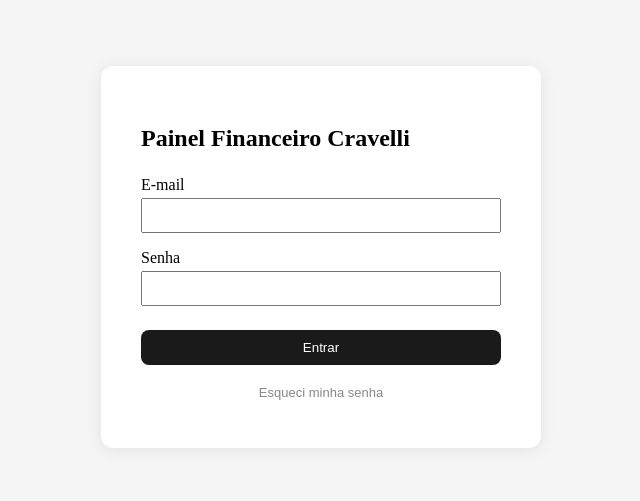
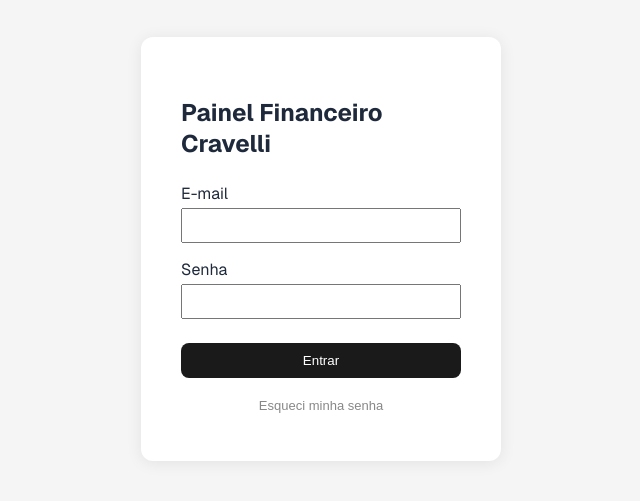
Before and after one commit to cibellycarvalho/financeiro-frontend, a React (Vite) app: page /login in a window 1280 px wide. Shown: the part 151-652 px from the top of the page, without its empty margins (319-959 px from the left). Built offline with nearby package versions, Linux system fonts and the light colour scheme; no server answers.

Commit message:
feat: liga tokens de design, fonte Geist e favicon no bootstrap

```diff
--- a/index.html
+++ b/index.html
@@ -3,6 +3,10 @@
   <head>
     <meta charset="UTF-8" />
     <meta name="viewport" content="width=device-width, initial-scale=1.0" />
+    <link rel="icon" type="image/svg+xml" href="/favicon.svg" />
+    <link rel="preconnect" href="https://fonts.googleapis.com" />
+    <link rel="preconnect" href="https://fonts.gstatic.com" crossorigin />
+    <link href="https://fonts.googleapis.com/css2?family=Geist:wght@400;500;600;700&display=swap" rel="stylesheet" />
     <title>Painel Financeiro Cravelli</title>
   </head>
   <body>
--- a/src/main.jsx
+++ b/src/main.jsx
@@ -1,6 +1,14 @@
 import React from 'react'
 import ReactDOM from 'react-dom/client'
 import App from './App'
+import './design-tokens.css'
+
+const STORAGE_KEY = 'cravelli-theme'
+const savedTheme = localStorage.getItem(STORAGE_KEY)
+const prefersDark = window.matchMedia('(prefers-color-scheme: dark)').matches
+if (savedTheme === 'dark' || (!savedTheme && prefersDark)) {
+  document.documentElement.classList.add('dark')
+}
 
 ReactDOM.createRoot(document.getElementById('root')).render(
   <React.StrictMode>
```
Also changed, not shown: public/favicon.svg (added).
